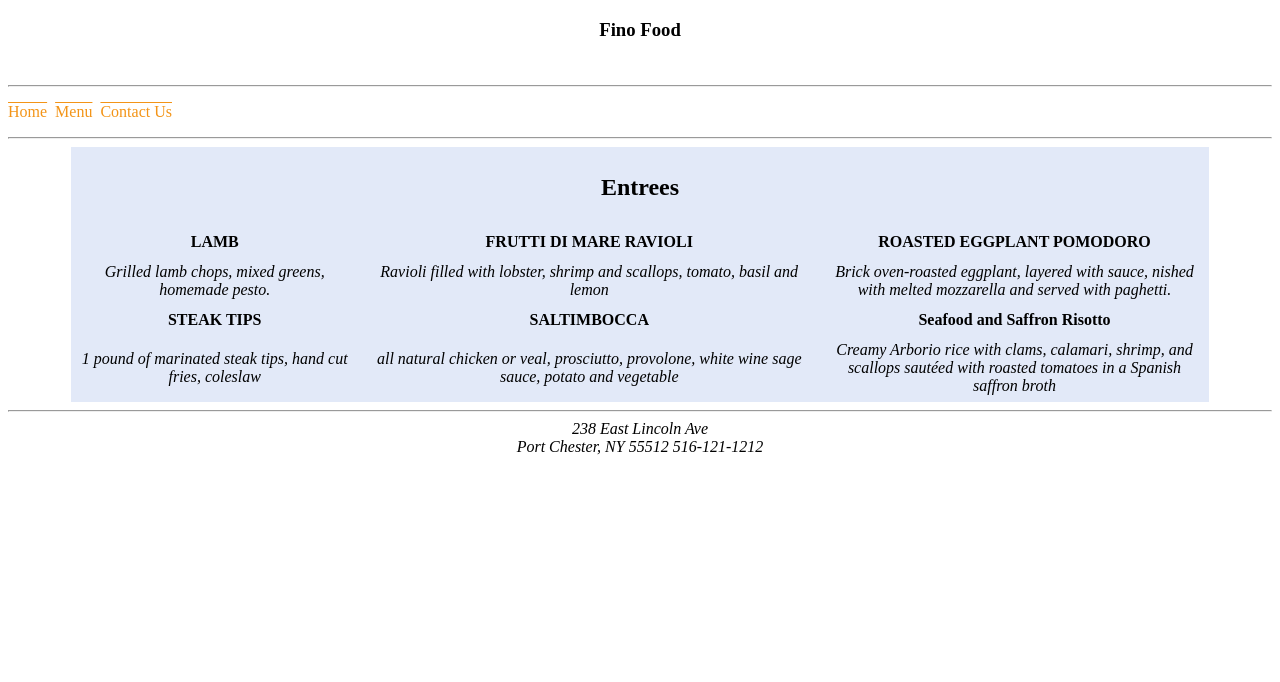
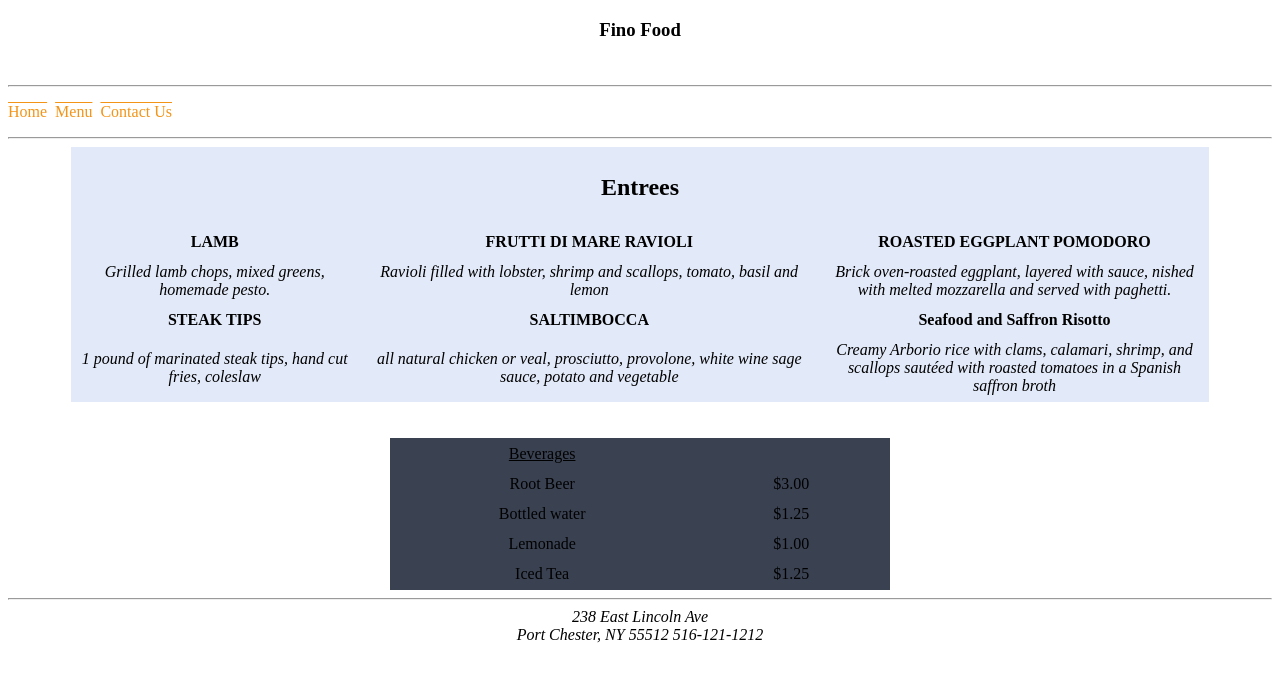
Before and after one commit to MariaOrofino/restaurant, a plain HTML site: page menu.html in a window 1280 px wide. Drawn offline with Linux system fonts and the light colour scheme.

Commit message:
new files

```diff
--- a/menu.html
+++ b/menu.html
@@ -61,6 +61,37 @@
 
 
                 </table>
+<br><br>
+                <table align="center" class="bevs">
+                        <tr>
+                         <td><u>Beverages</u></td>
+                         <td>&nbsp;</td>
+                        </tr>
+
+
+                        <tr>
+                         <td>Root Beer</td>
+                         <td>$3.00</td>
+                        </tr>
+
+                         <tr>
+                         <td>Bottled water</td>
+                         <td>$1.25</td>
+                        </tr>
+
+                         <tr>
+                         <td>Lemonade</td>
+                         <td>$1.00</td>
+                         </tr>
+
+                         <tr>
+                         <td>Iced Tea</td>
+                         <td>$1.25</td>
+                         </tr>
+    </table>
+
+
+    </table>
                <hr>
 
                <div align="center" div class="footer">
--- a/restaurantStyles.css
+++ b/restaurantStyles.css
@@ -27,3 +27,11 @@ div.footer {
     width:800px;
     margin: auto;
 }
+
+.bevs
+ {
+   width:500px;
+   margin: auto;
+   background-color: rgb(58, 66, 82)
+
+}
```
